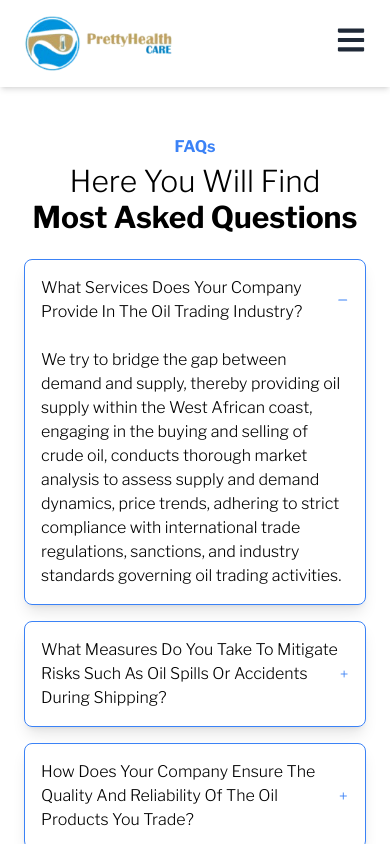
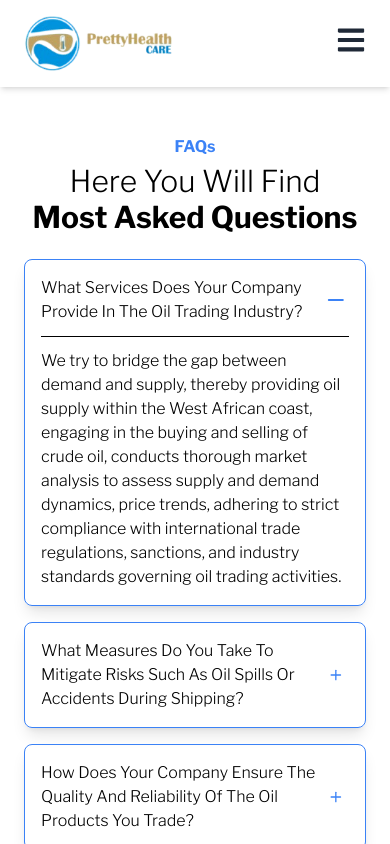
Before and after one commit to Savi1303/ade_healthcare, a Next.js app: page /FAQs in a window 390 px wide. Both pictures are taken after a click on the icon 342 px from the left and 299 px from the top of the page. Shown: the top 844 px of the page. Built offline with nearby package versions, Linux system fonts and the light colour scheme.

Commit message:
minor change to faq dropdown

```diff
--- a/src/components/LandingPage/Servicess/Service.tsx
+++ b/src/components/LandingPage/Servicess/Service.tsx
@@ -1,7 +1,7 @@
 import React from 'react';
 import ServiceCard from './ServiceCard/ServiceCard';
 import { FaArrowRight } from 'react-icons/fa';
-import 'animate.css';
+// import 'animate.css';
 
 const services = [
     {
--- a/src/components/faq/FaqDropdown.tsx
+++ b/src/components/faq/FaqDropdown.tsx
@@ -5,13 +5,14 @@ const FaqDropdown = ({ main, sub }: { main: string; sub: string }) => {
     const [ open, setOpen ] = useState< boolean >( false );
   return (
     <div className="p-4 lg:p-6 border rounded-lg border-blue-500 shadow-lg w-full">
-        <div className={` flex justify-between items-center ${ open && 'mb-6 lg:mb-4' } `}>
-            <p className="capitalize">{ main }</p>
+        <div className={` flex justify-between items-center ${ open && 'mb-3 lg:mb-2' } `}>
+            <p className="capitalize basis-11/12">{ main }</p>
             {
                 !open && (
                     <Plus
                         onClick={ () => setOpen( true ) }
-                        className="w-6 h-6 cursor-pointer text-blue-500"
+                        className="w-6 h-6 cursor-pointer text-blue-500 basis-1/12"
+                        style={{ width: '16px', height: '16px' }}
                     />
                 )
             }
@@ -19,12 +20,12 @@ const FaqDropdown = ({ main, sub }: { main: string; sub: string }) => {
                 open && (
                     <Minus
                         onClick={ () => setOpen( false ) }
-                        className="w-6 h-6 cursor-pointer text-blue-500"
+                        className="w-6 h-6 cursor-pointer text-blue-500 basis-1/12"
                     />
                 )
             }
         </div>
-        <div>
+        <div className={` ${ open && 'border-t pt-3 lg:pt-2 border-black' }`}>
             { open && <p>{ sub }</p> }
         </div>
     </div>
```
